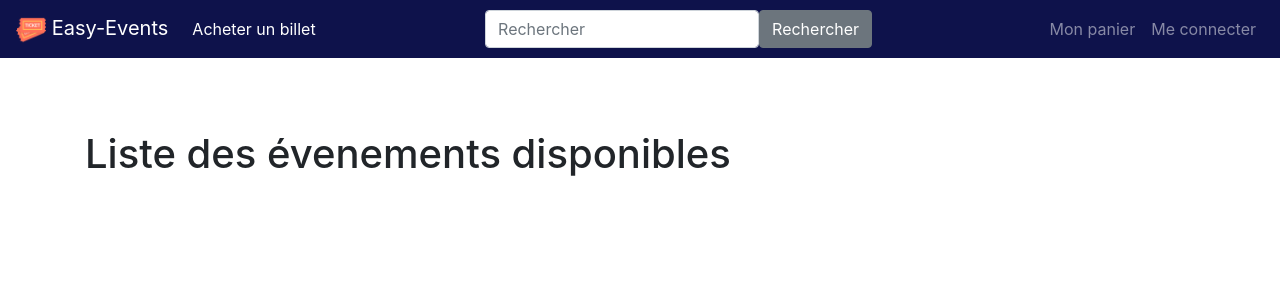
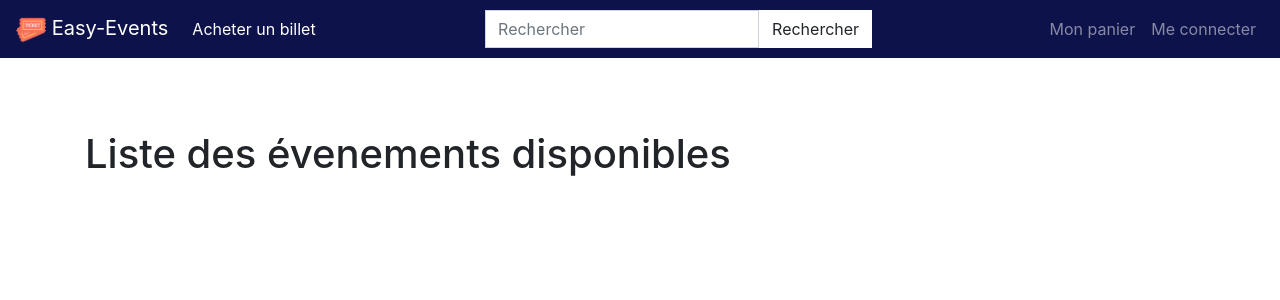
Before and after one commit to trodix/EasyEvents, a Django app: page / in a window 1280 px wide. Shown: the top 300 px of the page. Run offline with Django 3.2, Linux system fonts and the light colour scheme; data that the repository does not hold is empty; style sheets or scripts are compiled from the project's sources; some libraries are stand-ins or nearby versions.

Commit message:
added bootstrap overrides

```diff
--- /dev/null
+++ b/eticketing/static/src/scss/app.scss
@@ -0,0 +1,7 @@
+.form-control {
+  background-clip: border-box;
+}
+
+.navbar {
+  background-color: #0e124b;
+}
--- /dev/null
+++ b/eticketing/static/src/scss/custom.scss
@@ -0,0 +1,7 @@
+$theme-colors: (
+  "primary": #ff7b00,
+  "secondary": #ffffff
+);
+
+$btn-border-radius: 0;
+$input-border-radius: 0;
--- a/eticketing/static/src/scss/main.scss
+++ b/eticketing/static/src/scss/main.scss
@@ -1,3 +1,3 @@
-.navbar {
-    background-color: #0e124b;
-}
+@import "custom";
+@import "~bootstrap/scss/bootstrap";
+@import "app";
```
